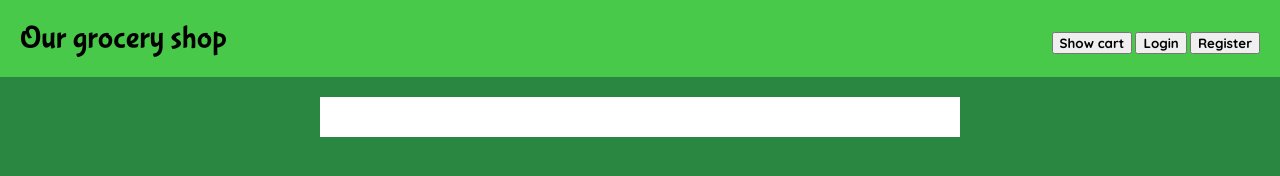
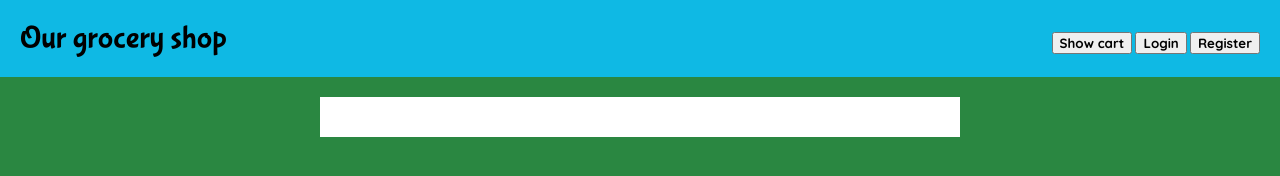
Before and after one commit to srikanth9065/DevOps1, a website: page frontend/index.html in a window 1280 px wide. Drawn offline with nearby package versions, Linux system fonts and the light colour scheme; no server answers.

Commit message:
Changed header color for testing

```diff
--- a/frontend/style.css
+++ b/frontend/style.css
@@ -17,7 +17,7 @@ button,
 }
 
 header {
-  background-color: rgb(73, 201, 73);
+  background-color: rgb(15, 185, 228);
 }
 
 header h1 {
```
